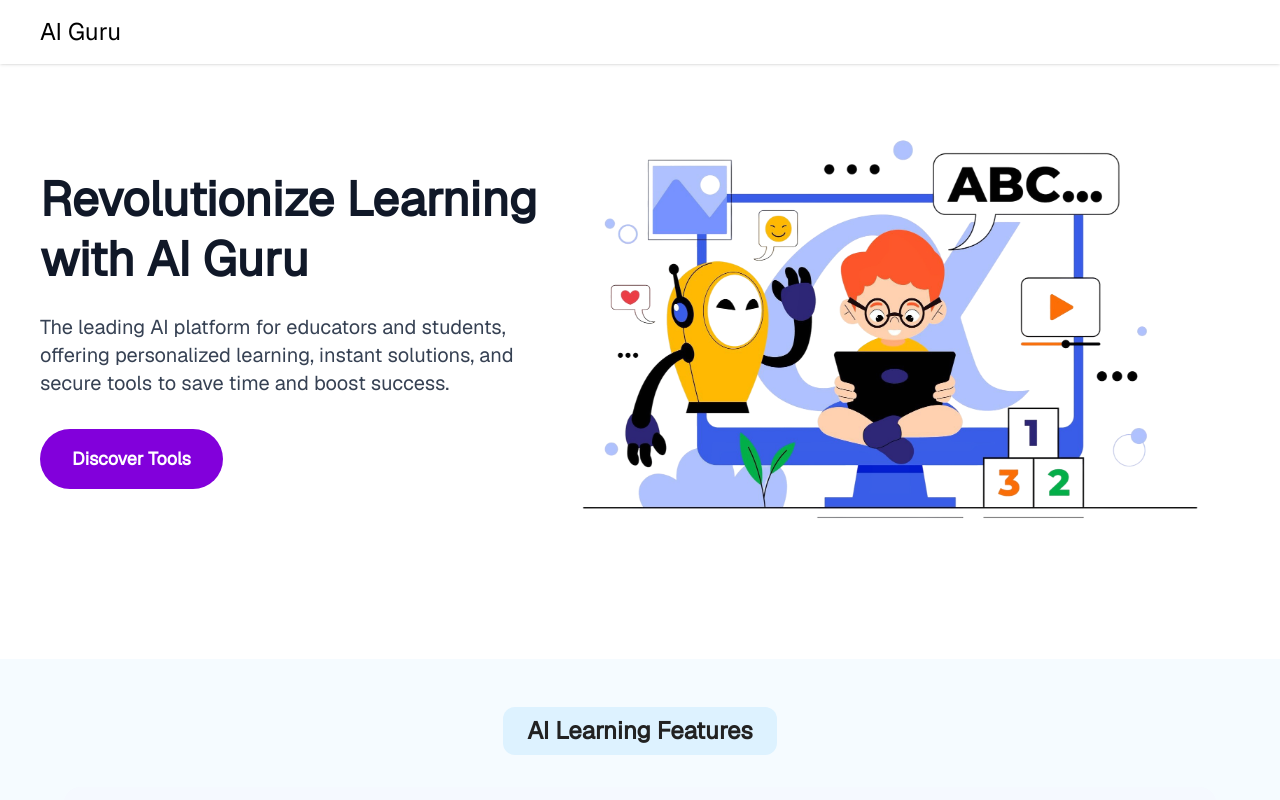
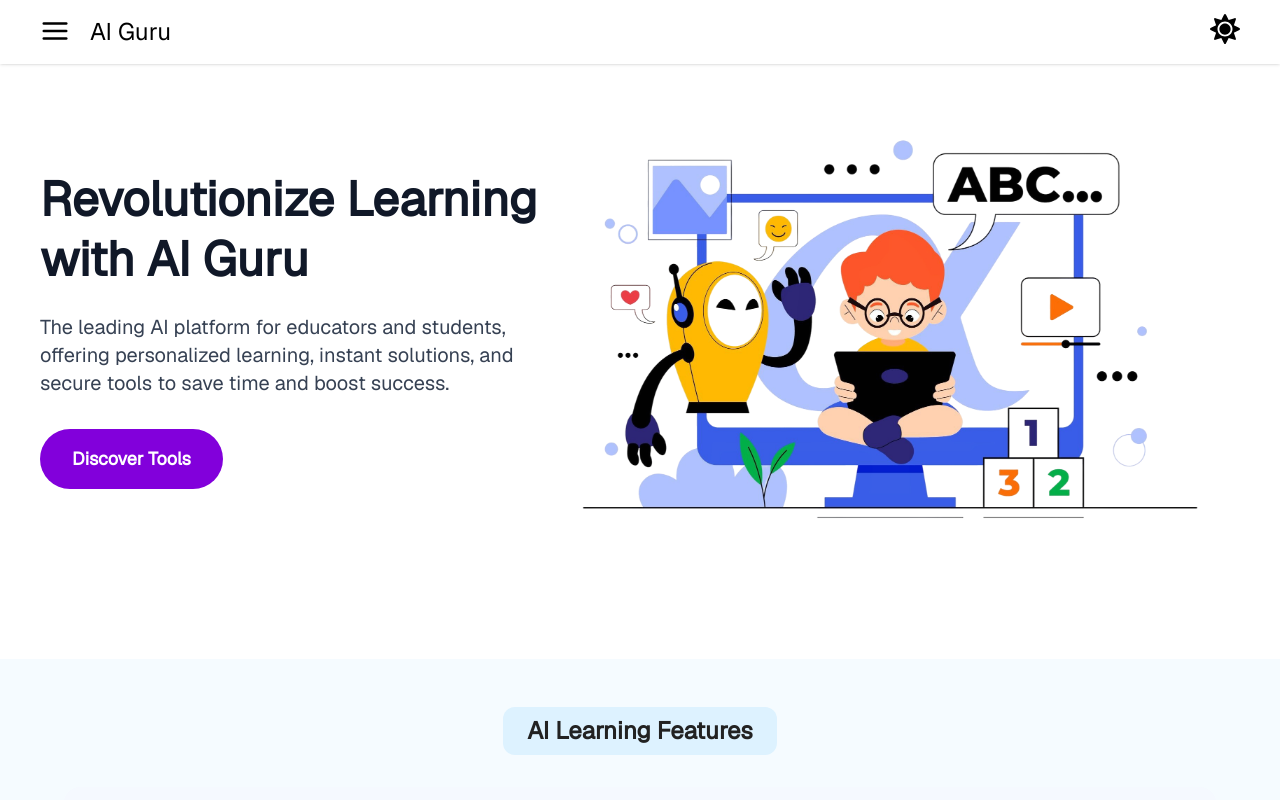
Before and after one commit to rajurao1106/aiguru, a Next.js app: page / in a window 1280 px wide. Shown: the top 800 px of the page. Built offline with nearby package versions, Linux system fonts and the light colour scheme.

Commit message:
commit changes

```diff
--- a/src/app/components/Navbar.jsx
+++ b/src/app/components/Navbar.jsx
@@ -15,17 +15,17 @@ export default function Navbar({ theme, themeHandle }) {
     >
       <div className="w-full max-w-[1200px] max-lg:w-[90%] flex justify-between items-center">
         <div className="flex gap-5">
-          {/* <div className="">
+          <div className="">
             <FiMenu size={30} />
-          </div> */}
+          </div>
           <a href="/" className="text-2xl">AI Guru</a>
         </div>
-        {/* <div className="">
+        <div className="">
           <button onClick={themeHandle}>
             {" "}
             {theme ? <FaSun size={30} /> : <IoIosMoon size={30} />}
           </button>
-        </div> */}
+        </div>
       </div>
     </nav>
   );
--- a/src/app/homepage/Features.jsx
+++ b/src/app/homepage/Features.jsx
@@ -69,7 +69,7 @@ const features = [
   },
 ];
 
-export default function AiFeatures() {
+export default function Features() {
   return (
     <section className="w-full py-12 px-4 bg-[#F5FBFF] flex flex-col items-center">
       {/* Section heading */}
```
